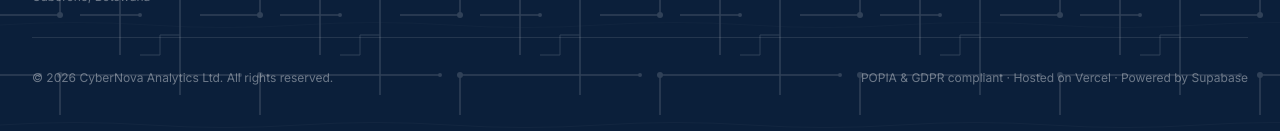
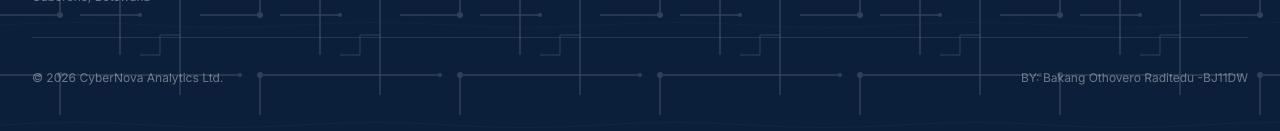
Before and after one commit to Othovero/cybernova-web, a Next.js app: page / in a window 1280 px wide. Shown: the part 3254-3385 px from the top of the page. Built offline with nearby package versions, Linux system fonts and the light colour scheme.

Commit message:
Update Footer

```diff
--- a/src/components/layout/Footer.tsx
+++ b/src/components/layout/Footer.tsx
@@ -65,8 +65,8 @@ export function Footer() {
         <Separator className="my-8 bg-white/10" />
 
         <div className="flex flex-col sm:flex-row items-center justify-between gap-4 text-xs text-white/40">
-          <p>© {new Date().getFullYear()} CyberNova Analytics Ltd. All rights reserved.</p>
-          <p>POPIA & GDPR compliant · Hosted on Vercel · Powered by Supabase</p>
+          <p>© {new Date().getFullYear()} CyberNova Analytics Ltd.</p>
+          <p>BY: Bakang Othovero Raditedu -BJ11DW</p>
         </div>
       </div>
     </footer>
```
